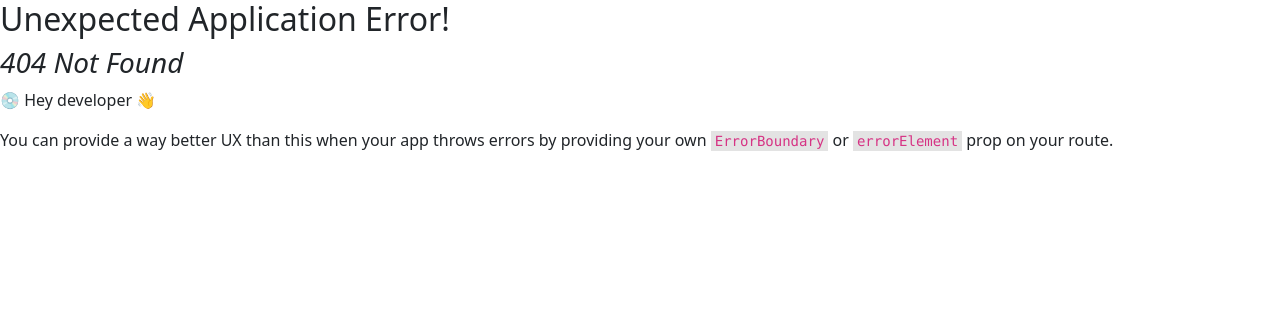
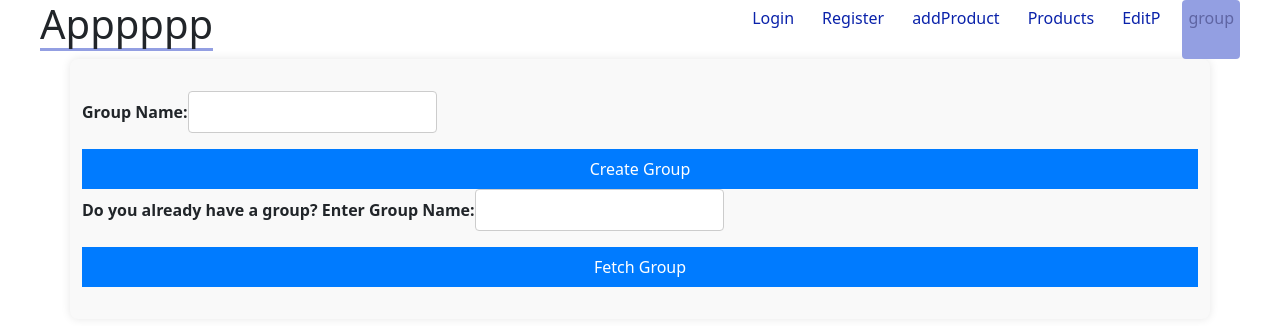
Before and after one commit to chenB-Y/frontend_WebAdvance, a React (Vite) app: page /GroupForm in a window 1280 px wide. Before the commit this address had no page. Shown: the top 326 px of the page. Built offline with nearby package versions, Linux system fonts and the light colour scheme.

Commit message:
group+product fixed

```diff
--- a/src/App.tsx
+++ b/src/App.tsx
@@ -1,19 +1,3 @@
-// import LoginForm from './components/LoginForm';
-// // import RegisterForm from './components/RegisterForm';
-// // // import StudentForm from './components/StudentForm';
-// // import StudentList from './components/StudentList';
-// function App() {
-//   console.log('App');
-//   return (
-//     <div>
-//       {/* <StudentList />
-//       <RegisterForm /> */}
-//       <LoginForm />
-//     </div>
-//   );
-// }
-
-// export default App;
 
 import {
   Route,
@@ -25,19 +9,21 @@ import './App.css';
 
 import LoginForm from './components/LoginForm';
 import RegisterForm from './components/RegisterForm';
-import StudentForm from './components/StudentForm';
-import StudentList from './components/StudentList';
+import ProductForm from './components/ProductForm';
+import ProductList from './components/ProductList';
 import RootLayout from './layouts/RootLayout';
 import EditProfile from './components/EditProfile';
+import GroupForm from './components/GroupForm';
 
 const router = createBrowserRouter(
   createRoutesFromElements(
     <Route path="/" element={<RootLayout />}>
-      <Route index path="students" element={<StudentList />} />
+      <Route index path="products" element={<ProductList />} />
       <Route path="login" element={<LoginForm />} />
       <Route path="register" element={<RegisterForm />} />
-      <Route path="studentForm" element={<StudentForm />} />
+      <Route path="productForm" element={<ProductForm />} />
       <Route path="EditP" element={<EditProfile />} />
+      <Route path="GroupForm" element={<GroupForm/>} />
     </Route>
   )
 );
--- a/src/components/EditProduct.tsx
+++ b/src/components/EditProduct.tsx
@@ -4,24 +4,26 @@ import { FontAwesomeIcon } from '@fortawesome/react-fontawesome';
 import { faImage } from '@fortawesome/free-solid-svg-icons';
 import { uploadPhoto } from '../services/file-service';
 
-interface Student {
-  _id: string;
+interface Product {
+  _id?: string;
   name: string;
-  age: number;
-  url: string;
+  amount: number;
+  imageUrl: string;
+  ownerId?: string;
+  comments?: string[];
 }
 
-interface StudentEditModalProps {
-  student: Student;
+interface ProductEditModalProps {
+  product: Product;
   onClose: () => void;
-  onSave: (updatedStudent: Student) => void;
+  onSave: (updatedProduct: Product) => void;
 }
 
-function StudentEditModal({ student, onClose, onSave }: StudentEditModalProps) {
+function ProductEditModal({ product, onClose, onSave }: ProductEditModalProps) {
   const [imgSrc, setImgSrc] = useState<File | null>(null);
-  const [name, setName] = useState(student.name);
-  const [age, setAge] = useState(student.age);
-  const [imgUrl, setImgUrl] = useState(student.url);
+  const [name, setName] = useState(product.name);
+  const [amount, setAmount] = useState(product.amount);
+  const [imgUrl, setImgUrl] = useState(product.imageUrl);
   const [error, setError] = useState<string | null>(null);
   const [successMessage, setSuccessMessage] = useState('');
   const fileInputRef = useRef<HTMLInputElement>(null);
@@ -49,16 +51,16 @@ function StudentEditModal({ student, onClose, onSave }: StudentEditModalProps) {
         setImgUrl(updatedImgUrl);
       }
 
-      const updatedStudent: Student = {
-        _id: student._id,
+      const updatedProduct: Product = {
+        ...product,
         name,
-        age,
-        url: updatedImgUrl,
+        amount,
+        imageUrl: updatedImgUrl,
       };
 
       const response = await axios.put(
-        `http://localhost:3000/student/update-student/${student._id}`,
-        updatedStudent,
+        `http://localhost:3000/product/update-product/${product._id}`,
+        updatedProduct,
         {
           headers: {
             Authorization: `Bearer ${token}`,
@@ -67,14 +69,14 @@ function StudentEditModal({ student, onClose, onSave }: StudentEditModalProps) {
       );
 
       if (response.status === 200) {
-        setSuccessMessage('Student updated successfully!');
+        setSuccessMessage('Product updated successfully!');
         setError(null);
-        onSave(updatedStudent);
+        onSave(updatedProduct);
         onClose();
       }
     } catch (err) {
-      console.error('Error updating student:', err);
-      setError('Error updating student');
+      console.error('Error updating product:', err);
+      setError('Error updating product');
       setSuccessMessage('');
     }
   };
@@ -87,7 +89,7 @@ function StudentEditModal({ student, onClose, onSave }: StudentEditModalProps) {
       <div className="modal-dialog">
         <div className="modal-content">
           <div className="modal-header">
-            <h5 className="modal-title">Edit Student</h5>
+            <h5 className="modal-title">Edit Product</h5>
             <button type="button" className="close" onClick={onClose}>
               <span>&times;</span>
             </button>
@@ -104,13 +106,13 @@ function StudentEditModal({ student, onClose, onSave }: StudentEditModalProps) {
               />
             </div>
             <div className="form-group">
-              <label htmlFor="age">Age:</label>
+              <label htmlFor="amount">Amount:</label>
               <input
                 type="number"
-                id="age"
+                id="amount"
                 className="form-control"
-                value={age}
-                onChange={(e) => setAge(parseInt(e.target.value))}
+                value={amount}
+                onChange={(e) => setAmount(parseInt(e.target.value))}
               />
             </div>
             <div className="d-flex justify-content-center position-relative">
@@ -161,4 +163,4 @@ function StudentEditModal({ student, onClose, onSave }: StudentEditModalProps) {
   );
 }
 
-export default StudentEditModal;
+export default ProductEditModal;
--- /dev/null
+++ b/src/components/GroupForm.tsx
@@ -0,0 +1,80 @@
+import React, { useState } from 'react';
+import '../group.css';
+import apiClient from '../services/api-client';
+
+const GroupForm = () => {
+  const [name, setName] = useState('');
+  const [message, setMessage] = useState('');
+  const [existingGroupName, setExistingGroupName] = useState('');
+
+  const handleSubmit = async (e: React.FormEvent<HTMLFormElement>) => {
+    e.preventDefault();
+    const userID = '1456aa'; // Hardcoded for now
+    const groupData = { name, participants: userID };
+
+    try {
+      const response = await apiClient.post('/group/createGroup', groupData);
+      setMessage('Group created successfully');
+      console.log(response.data);
+      setName('');
+    } catch (error) {
+      setMessage('Error creating group');
+    }
+  };
+
+  const handleFetchGroup = async (e: React.FormEvent<HTMLFormElement>) => {
+    e.preventDefault();
+    try {
+      const userid = 'err4re';
+      const res = await apiClient.put(
+        `/group/updateGroup/${existingGroupName}`,
+        { participants: userid }
+      );
+      console.log(res.data);
+      setMessage('Group data fetched successfully');
+    } catch (error) {
+      setMessage('Error fetching group data');
+    }
+  };
+
+  return (
+    <div className="container">
+      <form onSubmit={handleSubmit}>
+        <label>
+          Group Name:
+          <input
+            type="text"
+            value={name}
+            onChange={(e) => setName(e.target.value)}
+            required
+          />
+        </label>
+        <button type="submit">Create Group</button>
+      </form>
+
+      <form onSubmit={handleFetchGroup}>
+        <label>
+          Do you already have a group? Enter Group Name:
+          <input
+            type="text"
+            value={existingGroupName}
+            onChange={(e) => setExistingGroupName(e.target.value)}
+            required
+          />
+        </label>
+        <button type="submit">Fetch Group</button>
+      </form>
+
+      {message && (
+        <p
+          className={`message ${
+            message.startsWith('Error') ? 'error' : 'success'
+          }`}
+        >
+          {message}
+        </p>
+      )}
+    </div>
+  );
+};
+export default GroupForm;
--- a/src/components/LoginForm.tsx
+++ b/src/components/LoginForm.tsx
@@ -1,6 +1,6 @@
 import React, { useState } from 'react';
 import axios from 'axios';
-import StudentList from './StudentList';
+import ProductList from './ProductList';
 import { useNavigate } from 'react-router-dom';
 
 const LoginForm = () => {
@@ -33,7 +33,7 @@ const LoginForm = () => {
       console.log('Response Data: ', response.data.userID);
 
       if (response.status === 200) {
-        navigate('/students');
+        navigate('/products');
       }
     } catch (err) {
       // Handle Login error
@@ -76,7 +76,7 @@ const LoginForm = () => {
       </form>
       {error && <p className="text-danger mt-3">{error}</p>}
       {successMessage && <p className="success-message">{successMessage}</p>}
-      {successMessage && <StudentList />}{' '}
+      {successMessage && <ProductList />}{' '}
     </div>
   );
 };
--- a/src/components/StudentForm.tsx
+++ b/src/components/ProductForm.tsx
@@ -1,7 +1,7 @@
 import { zodResolver } from '@hookform/resolvers/zod';
 import { useForm } from 'react-hook-form';
 import { z } from 'zod';
-import studentServices from '../services/student-services';
+import productServices from '../services/product-services';
 import { ChangeEvent, useRef, useState } from 'react';
 import { FontAwesomeIcon } from '@fortawesome/react-fontawesome';
 import { faImage } from '@fortawesome/free-solid-svg-icons';
@@ -9,9 +9,8 @@ import avatar from '../assets/avatar.jpeg';
 import { uploadPhoto } from '../services/file-service';
 
 const schema = z.object({
-  _id: z.string().min(5, 'ID must contain at least 5 letters').max(10),
   name: z.string().nonempty('Name is required'),
-  age: z
+  amount: z
     .number({ invalid_type_error: 'Age is required' })
     .min(18, 'You must be at least 18 years old'),
   url: z.string().optional(),
@@ -19,7 +18,7 @@ const schema = z.object({
 
 type FormData = z.infer<typeof schema>;
 
-function StudentForm() {
+function ProductForm() {
   const {
     register,
     handleSubmit,
@@ -46,34 +45,42 @@ function StudentForm() {
   };
 
   const onSubmit = async (data: FormData) => {
+    console.log("Form submitted:", data);
     try {
-      // Replace with your actual logic to get access token from local storage or state
       const accessToken = localStorage.getItem('accessToken');
       if (!accessToken) {
         throw new Error('Access token not found');
+        return;
+      }else{
+
+      const formData = new FormData();
+      const ownerId = localStorage.getItem("userID") ?? "";
+      formData.append('name', data.name);
+      formData.append('amount', data.amount.toString());
+      formData.append('ownerId', ownerId);
+
+      console.log("Selected image:", imgSrc);
+      const url = await uploadPhoto(imgSrc!, 'product');
+      console.log('upload returned:', url);
+
+      if (imgSrc) {
+        formData.append('imageUrl', url);
       }
 
-      const formData = new FormData();
-      formData.append('_id', data._id);
-      formData.append('name', data.name);
-      formData.append('age', data.age.toString());
+      console.log("FormData to be sent:", formData);
 
-      const url = await uploadPhoto(imgSrc!, 'product');
-      console.log('upload returned:' + url);
-      if (imgSrc) {
-        formData.append('url', url);
-      }
-
-      await studentServices.addStudent(formData, accessToken);
-      console.log('Student added successfully!');
-      setSuccessMessage('Student added successfully!');
+      await productServices.addProduct(formData, accessToken);
+      console.log('Product added successfully!');
+      setSuccessMessage('Product added successfully!');
       setError(null);
+    }
     } catch (error) {
       setSuccessMessage('');
-      console.error('Error adding student:', error);
-      setError('Error adding student');
+      console.error('Error adding Product:', error);
+      setError('Error adding Product');
     }
   };
+
 
   return (
     <form className="m-3" onSubmit={handleSubmit(onSubmit)}>
@@ -96,19 +103,6 @@ function StudentForm() {
       />
 
       <div className="mb-3">
-        <label htmlFor="_id" className="form-label">
-          ID:
-        </label>
-        <input
-          type="text"
-          id="_id"
-          {...register('_id', { required: true, minLength: 5, maxLength: 10 })}
-          className="form-control"
-        />
-        {errors._id && <div className="text-danger">{errors._id.message}</div>}
-      </div>
-
-      <div className="mb-3">
         <label htmlFor="name" className="form-label">
           Name:
         </label>
@@ -124,16 +118,16 @@ function StudentForm() {
       </div>
 
       <div className="mb-3">
-        <label htmlFor="age" className="form-label">
+        <label htmlFor="amount" className="form-label">
           Age:
         </label>
         <input
           type="number"
-          id="age"
-          {...register('age', { valueAsNumber: true, min: 18 })}
+          id="amount"
+          {...register('amount', { valueAsNumber: true, min: 18 })}
           className="form-control"
         />
-        {errors.age && <div className="text-danger">{errors.age.message}</div>}
+        {errors.amount && <div className="text-danger">{errors.amount.message}</div>}
       </div>
 
       <button type="submit" className="btn btn-primary">
@@ -145,4 +139,4 @@ function StudentForm() {
   );
 }
 
-export default StudentForm;
+export default ProductForm;
--- a/src/components/StudentList.tsx
+++ b/src/components/ProductList.tsx
@@ -1,24 +1,24 @@
 import axios from 'axios';
-import useStudents from '../hooks/useStudents';
+import useProducts from '../hooks/useProducts';
 import { useNavigate } from 'react-router-dom';
 import { useState, useEffect } from 'react';
-import StudentEditModal from './EditProduct';
-import { Student } from '../services/student-services';
+import ProductEditModal from './EditProduct';
+import { Product } from '../services/product-services';
 
-function StudentList() {
-  const { students: initialStudents, error, loading } = useStudents();
+function ProductList() {
+  const { products: initialProducts, error, loading } = useProducts();
   const navigate = useNavigate();
-  const [students, setStudents] = useState<Student[]>([]);
-  const [selectedStudent, setSelectedStudent] = useState<Student | null>(null);
+  const [products, setProducts] = useState<Product[]>([]);
+  const [selectedProduct, setSelectedProduct] = useState<Product | null>(null);
 
   useEffect(() => {
-    setStudents(initialStudents || []);
-  }, [initialStudents]);
+    setProducts(initialProducts || []);
+  }, [initialProducts]);
 
-  const updateStudent = (updatedStudent: Student) => {
-    setStudents(
-      students.map((student) =>
-        student._id === updatedStudent._id ? updatedStudent : student
+  const updateProduct = (updatedProduct: Product) => {
+    setProducts((prevProducts) =>
+      prevProducts.map((product) =>
+        product._id === updatedProduct._id ? updatedProduct : product
       )
     );
   };
@@ -26,14 +26,12 @@ function StudentList() {
   async function logoutfunc() {
     try {
       const token = localStorage.getItem('refreshToken');
-      console.log('refreshToken:', token);
       const response = await axios.get('http://localhost:3000/auth/logout', {
         headers: {
           Authorization: `Bearer ${token}`,
         },
       });
       if (response.status === 200) {
-        console.log('Logged out');
         localStorage.removeItem('accessToken');
         localStorage.removeItem('refreshToken');
         localStorage.removeItem('userID');
@@ -44,31 +42,31 @@ function StudentList() {
     }
   }
 
-  const handleEditClick = (student: Student) => {
-    setSelectedStudent(student);
+  const handleEditClick = (product: Product) => {
+    setSelectedProduct(product);
   };
 
   return (
     <div>
-      <h1>Students</h1>
+      <h1>Products</h1>
       {loading && <div className="spinner-border text-primary" />}
       {error && <div className="alert alert-danger">{error}</div>}
       <ul className="list-group">
-        {students.length > 0 ? (
-          students.map((item, index) => (
+        {products.length > 0 ? (
+          products.map((item, index) => (
             <li
               className="list-group-item d-flex justify-content-between align-items-center"
               key={index}
             >
               <div className="d-flex align-items-center">
                 <img
-                  src={item.url}
+                  src={item.imageUrl}
                   alt={`${item.name}'s photo`}
                   style={{ width: '50px', height: '50px', marginRight: '10px' }}
                 />
-                {'Product name: ' + item.name}
-                <br></br>
-                {'Quantity: ' + item.age}
+                {`Product name: ${item.name}`}
+                <br />
+                {`Quantity: ${item.amount}`}
               </div>
               <button
                 className="btn btn-secondary btn-sm"
@@ -79,22 +77,22 @@ function StudentList() {
             </li>
           ))
         ) : (
-          <div>No students found</div>
+          <div>No products found</div>
         )}
       </ul>
       <button onClick={logoutfunc} className="btn btn-primary">
         Logout
       </button>
 
-      {selectedStudent && (
-        <StudentEditModal
-          student={selectedStudent}
-          onClose={() => setSelectedStudent(null)}
-          onSave={updateStudent}
+      {selectedProduct && (
+        <ProductEditModal
+          product={selectedProduct}
+          onClose={() => setSelectedProduct(null)}
+          onSave={updateProduct}
         />
       )}
     </div>
   );
 }
 
-export default StudentList;
+export default ProductList;
--- a/src/components/RegisterForm.tsx
+++ b/src/components/RegisterForm.tsx
@@ -49,7 +49,7 @@ const RegisterForm = () => {
       localStorage.setItem('accessToken', accessToken);
       setSuccessMessage('Registration successful!');
       setError(null);
-      navigate('/students');
+      navigate('/products');
     } catch (err) {
       setError('Registration failed. Please try again.');
       setSuccessMessage('');
@@ -65,7 +65,7 @@ const RegisterForm = () => {
 
       if (accessToken) {
         localStorage.setItem('accessToken', accessToken);
-        navigate('/students');
+        navigate('/products');
       } else {
         throw new Error('Access token is undefined');
       }
--- /dev/null
+++ b/src/group.css
@@ -0,0 +1,55 @@
+/* GroupForm.css */
+.container {
+    max-width: 600px;
+    margin: 0 auto;
+    padding: 2rem;
+    background-color: #f9f9f9;
+    border-radius: 8px;
+    box-shadow: 0 0 10px rgba(0, 0, 0, 0.1);
+  }
+
+  form {
+    display: flex;
+    flex-direction: column;
+    gap: 1rem;
+  }
+
+  label {
+    display: flex;
+    flex-direction: column;
+    font-weight: bold;
+  }
+
+  input {
+    padding: 0.5rem;
+    border: 1px solid #ccc;
+    border-radius: 4px;
+    margin-top: 0.5rem;
+  }
+
+  button {
+    padding: 0.5rem 1rem;
+    border: none;
+    border-radius: 4px;
+    background-color: #007bff;
+    color: white;
+    cursor: pointer;
+    font-size: 1rem;
+  }
+
+  button:hover {
+    background-color: #0056b3;
+  }
+
+  .message {
+    margin-top: 1rem;
+    font-weight: bold;
+  }
+
+  .message.error {
+    color: red;
+  }
+
+  .message.success {
+    color: green;
+  }
--- a/src/hooks/useStudents.ts
+++ b/src/hooks/useProducts.ts
@@ -1,9 +1,9 @@
 import { useState, useEffect } from 'react';
-import studentServices, { Student } from '../services/student-services';
+import productServices, { Product } from '../services/product-services';
 import { CanceledError } from 'axios';
 
-const useStudents = () => {
-  const [students, setStudents] = useState<Student[]>([]);
+const useProducts = () => {
+  const [products, setProducts] = useState<Product[]>([]);
   const [error, setError] = useState<string | null>(null);
   const [loading, setLoading] = useState(false);
 
@@ -16,11 +16,11 @@ const useStudents = () => {
       setLoading(false);
       return;
     }
-    const { request, cancel } = studentServices.getAllStudent(accessToken);
+    const { request, cancel } = productServices.getAllProducts(accessToken);
     request
       .then((response) => {
         console.log(response.data);
-        setStudents(response.data);
+        setProducts(response.data);
         setLoading(false);
       })
       .catch((error) => {
@@ -32,7 +32,7 @@ const useStudents = () => {
     return () => cancel();
   }, []);
 
-  return { students, error, loading };
+  return { products, error, loading };
 };
 
-export default useStudents;
+export default useProducts;
--- a/src/layouts/RootLayout.tsx
+++ b/src/layouts/RootLayout.tsx
@@ -8,9 +8,10 @@ export default function RootLayout() {
           <h1>Apppppp</h1>
           <NavLink to="/login">Login</NavLink>
           <NavLink to="/register">Register</NavLink>
-          <NavLink to="/studentForm">addStudent</NavLink>
-          <NavLink to="/students">Students</NavLink>
+          <NavLink to="/productForm">addProduct</NavLink>
+          <NavLink to="/products">Products</NavLink>
           <NavLink to="/EditP">EditP</NavLink>
+          <NavLink to="/GroupForm">group</NavLink>
         </nav>
       </header>
 
--- a/src/services/student-services.ts
+++ b/src/services/product-services.ts
@@ -1,13 +1,15 @@
 import { AxiosRequestConfig } from 'axios';
 import apiClient from './api-client';
-export interface Student {
+export interface Product {
   name: string;
-  age: number;
-  _id: string;
-  url: string;
+  amount: number;
+  imageUrl: string;
+  _id?: string;
+  ownerId?: string;
+  comments?: string[];
 }
 
-const getAllStudent = (accessToken: string) => {
+const getAllProducts = (accessToken: string) => {
   const abortController = new AbortController();
   const config: AxiosRequestConfig = {
     headers: {
@@ -15,21 +17,21 @@ const getAllStudent = (accessToken: string) => {
     },
     signal: abortController.signal,
   };
-  const request = apiClient.get<Student[]>('/student', config);
+  const request = apiClient.get<Product[]>('/product', config);
   return { request, cancel: () => abortController.abort() };
 };
 
-const addStudent = async (studentData: FormData, accessToken: string) => {
+const addProduct = async (productData: FormData, accessToken: string) => {
   const config: AxiosRequestConfig = {
     headers: {
       Authorization: `Bearer ${accessToken}`,
     },
   };
-  const response = await apiClient.post('/student', studentData, config);
+  const response = await apiClient.post('/product', productData, config);
   return response.data;
 };
 
 export default {
-  getAllStudent,
-  addStudent,
+  getAllProducts,
+  addProduct,
 };
```
